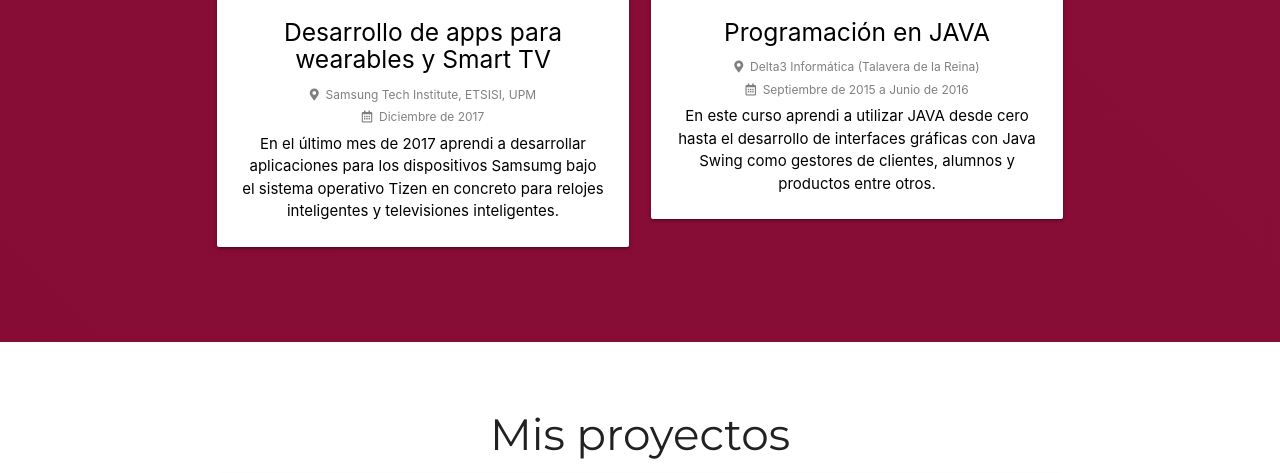
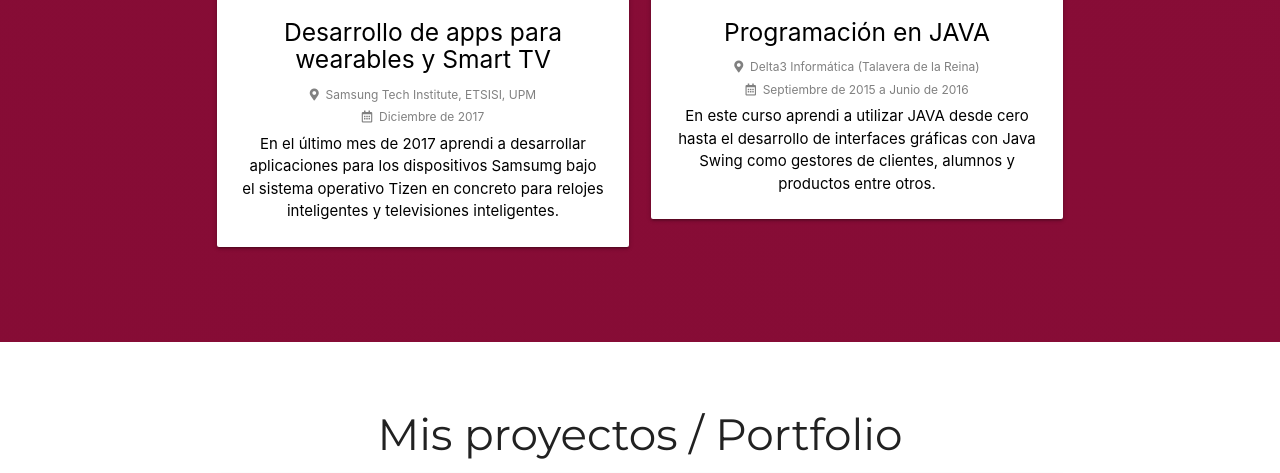
Before and after one commit to 0smaK/0smak.github.io, a plain HTML site: page index.html in a window 1280 px wide. Shown: the part 2171-2644 px from the top of the page. Drawn offline with nearby package versions, Linux system fonts and the light colour scheme.

Commit message:
modificado:     index.html

```diff
--- a/index.html
+++ b/index.html
@@ -240,7 +240,7 @@
             <div class="row">
                 <div class="col s12">
                     <center>
-                        <h3 class="montserrat"><i class="material-icons md-48"></i>Mis proyectos</h3>
+                        <h3 class="montserrat"><i class="material-icons md-48"></i>Mis proyectos / Portfolio</h3>
                     </center>
 
                     <ul class="collapsible">
```
